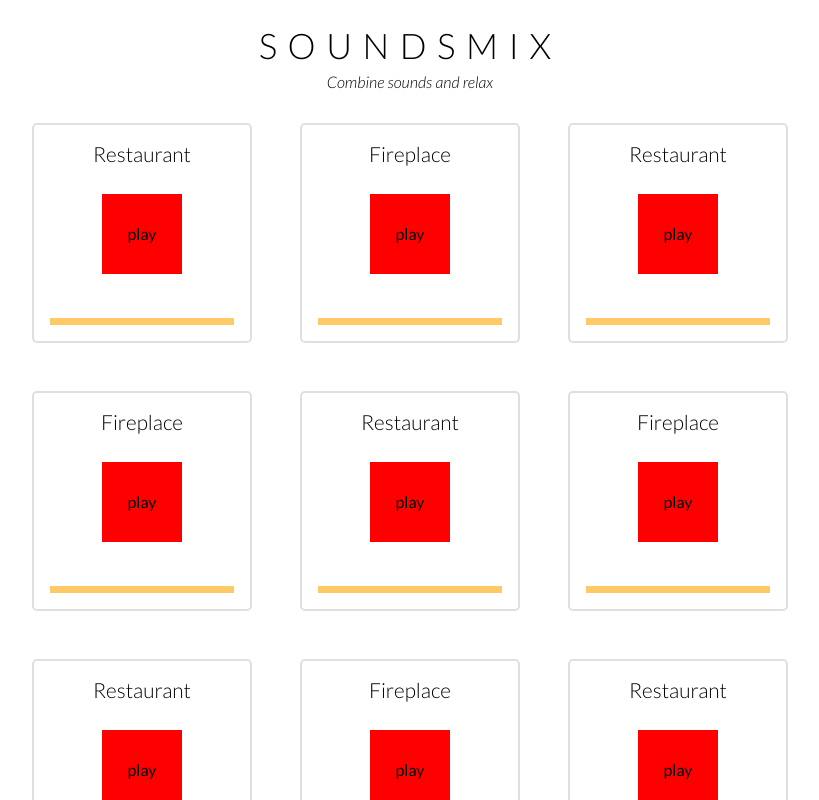
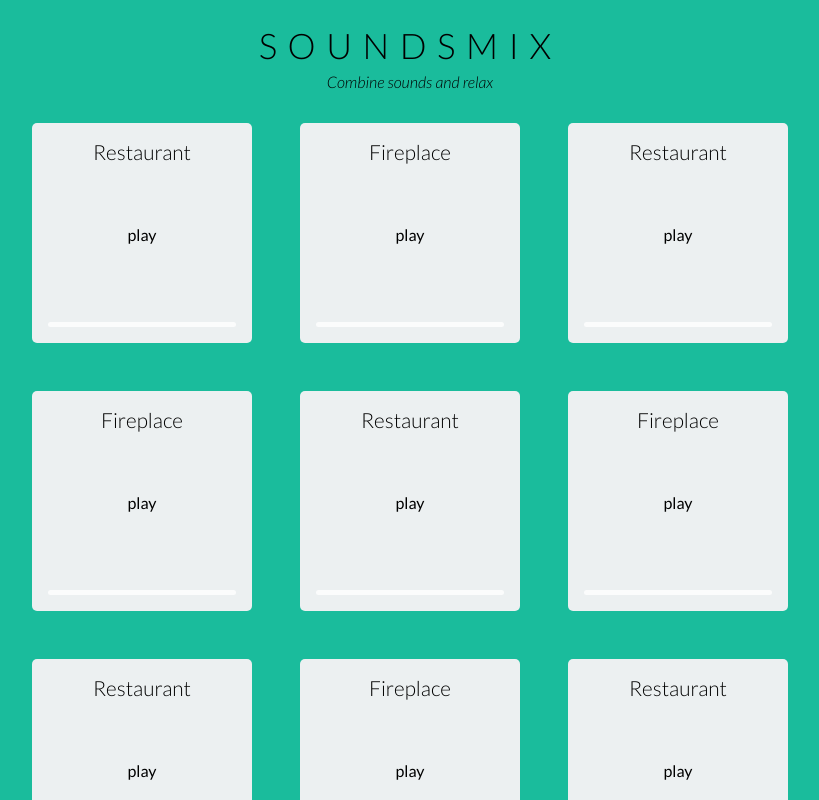
Before and after one commit to Mulder90/soundsmix, a Next.js app: page / in a window 1280 px wide. Shown: the top 800 px of the page, without its empty margins (230-1049 px from the left). Built offline with nearby package versions, Linux system fonts and the light colour scheme.

Commit message:
Better UI

```diff
--- a/components/SoundWidget.js
+++ b/components/SoundWidget.js
@@ -3,8 +3,9 @@ import React, { useState, useEffect } from "react";
 import styles from "./SoundWidget.module.scss";
 
 const SoundWidget = ({ title, path }) => {
-  const id = `sound-${title}}`;
+  const id = `sound-${title}`;
   const [isActive, setIsActive] = useState(false);
+
   let audioTag;
 
   useEffect(() => {
--- a/components/SoundWidget.module.scss
+++ b/components/SoundWidget.module.scss
@@ -1,5 +1,5 @@
 .widget {
-  border: 2px solid #dfdfdf;
+  background: #ecf0f1;
   border-radius: 5px;
   display: flex;
   flex-direction: column;
@@ -9,7 +9,7 @@
   height: 220px;
 
   &.active {
-    background: aquamarine;
+    background: #bdc3c7;
   }
 
   .title {
@@ -39,7 +39,6 @@
       .playPause {
         width: 80px;
         height: 80px;
-        background: red;
         display: flex;
         align-items: center;
         justify-content: center;
@@ -48,11 +47,12 @@
 
     .volumeSliderWrapper {
       width: 100%;
-      height: 7px;
-      background: orange;
+      height: 5px;
+      background: white;
+      border-radius: 5px;
 
       &.disabled {
-        opacity: 0.6;
+        opacity: 0.8;
       }
     }
   }
--- a/styles/index.scss
+++ b/styles/index.scss
@@ -16,6 +16,7 @@ body {
 
 body {
   font-family: "Lato", sans-serif;
+  background: #1abc9c;
 }
 
 #__next {
```
